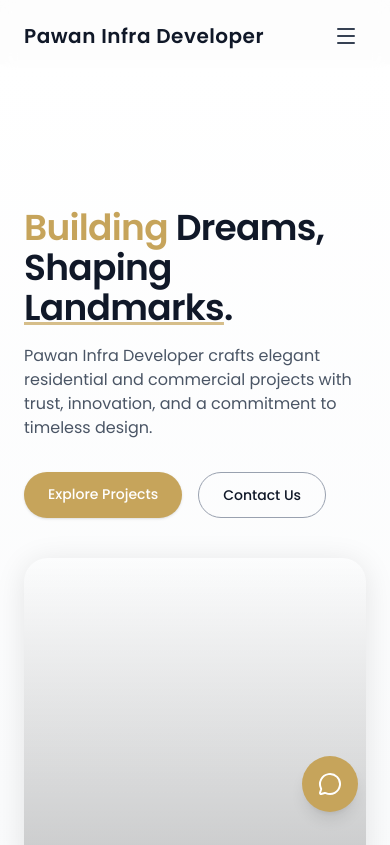
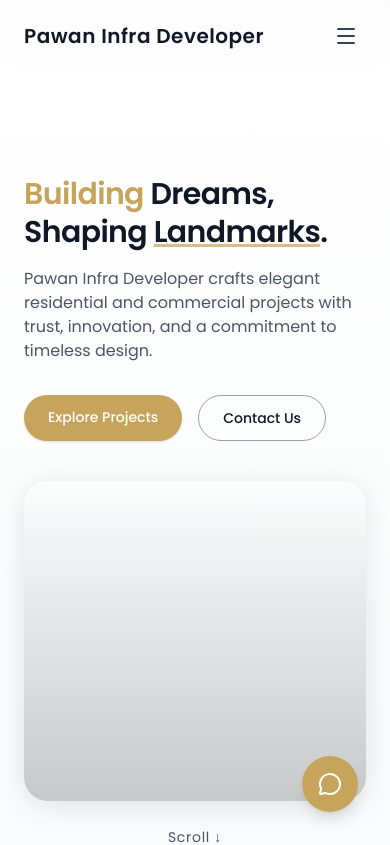
Before and after one commit to atharvsadewad/pawan-infra-developer, a Next.js app: page / in a window 390 px wide. Shown: the top 845 px of the page. Built offline with nearby package versions, Linux system fonts and the light colour scheme.

Commit message:
Update Hero.tsx

```diff
--- a/src/components/Hero.tsx
+++ b/src/components/Hero.tsx
@@ -4,7 +4,7 @@ import Link from 'next/link'
 export default function Hero() {
   return (
     <section className="relative overflow-hidden bg-gradient-to-b from-white to-gray-50 dark:from-[#111111] dark:to-[#1a1a1a] transition-colors duration-500">
-      <div className="mx-auto grid max-w-7xl grid-cols-1 items-center gap-10 px-6 pt-36 pb-20 md:grid-cols-2">
+      <div className="mx-auto grid max-w-7xl grid-cols-1 items-center gap-10 px-6 pt-28 pb-20 md:pt-36 md:grid-cols-2">
 
         {/* Left Text */}
         <motion.div
@@ -12,7 +12,7 @@ export default function Hero() {
           animate={{ opacity: 1, y: 0 }}
           transition={{ duration: 0.8 }}
         >
-          <h1 className="text-4xl font-semibold tracking-tight text-gray-900 dark:text-gray-100 md:text-5xl">
+          <h1 className="text-3xl font-semibold tracking-tight text-gray-900 dark:text-gray-100 sm:text-4xl md:text-5xl leading-tight">
 
             <span className="text-[#C6A45B]">Building</span> Dreams,<br />
             Shaping <span className="underline decoration-[#C6A45B]/70">Landmarks</span>.
```
